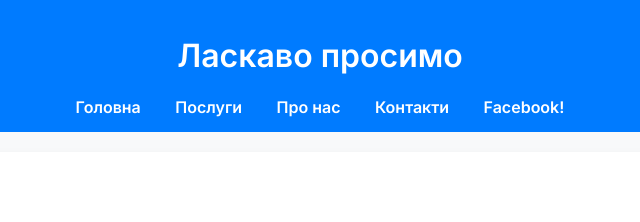
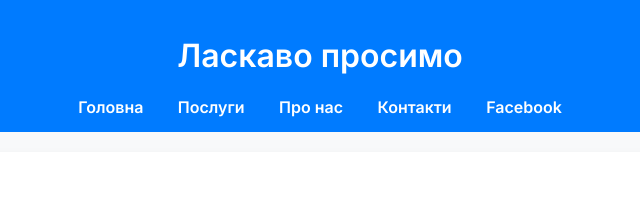
Before and after one commit to maksio77/lab1, a website: page index.html in a window 1280 px wide. Shown: the top 222 px of the page, 320-960 px from the left. Drawn offline with Linux system fonts and the light colour scheme.

Commit message:
edited index.html

```diff
--- a/index.html
+++ b/index.html
@@ -17,7 +17,7 @@
                 <li><a href="#">Послуги</a></li>
                 <li><a href="#">Про нас</a></li>
                 <li><a href="#">Контакти</a></li>
-                <li><a href="#">Facebook!</a></li>
+                <li><a href="#">Facebook</a></li>
             </ul>
         </nav>
     </header>
```
